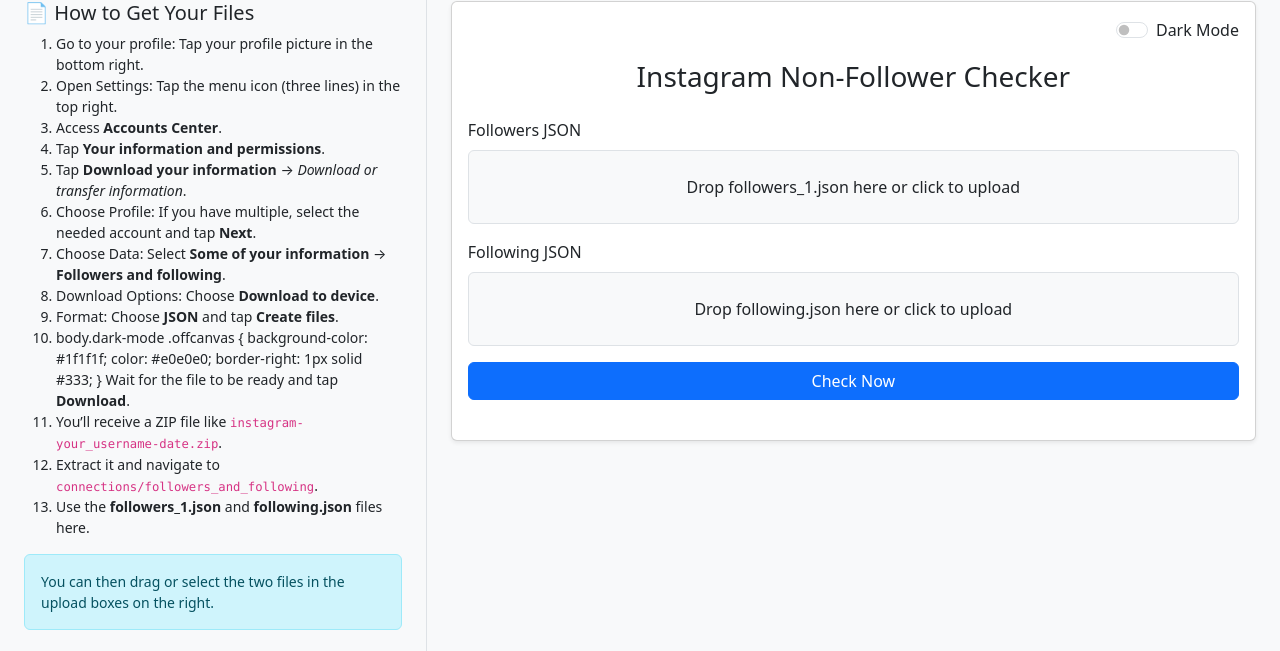
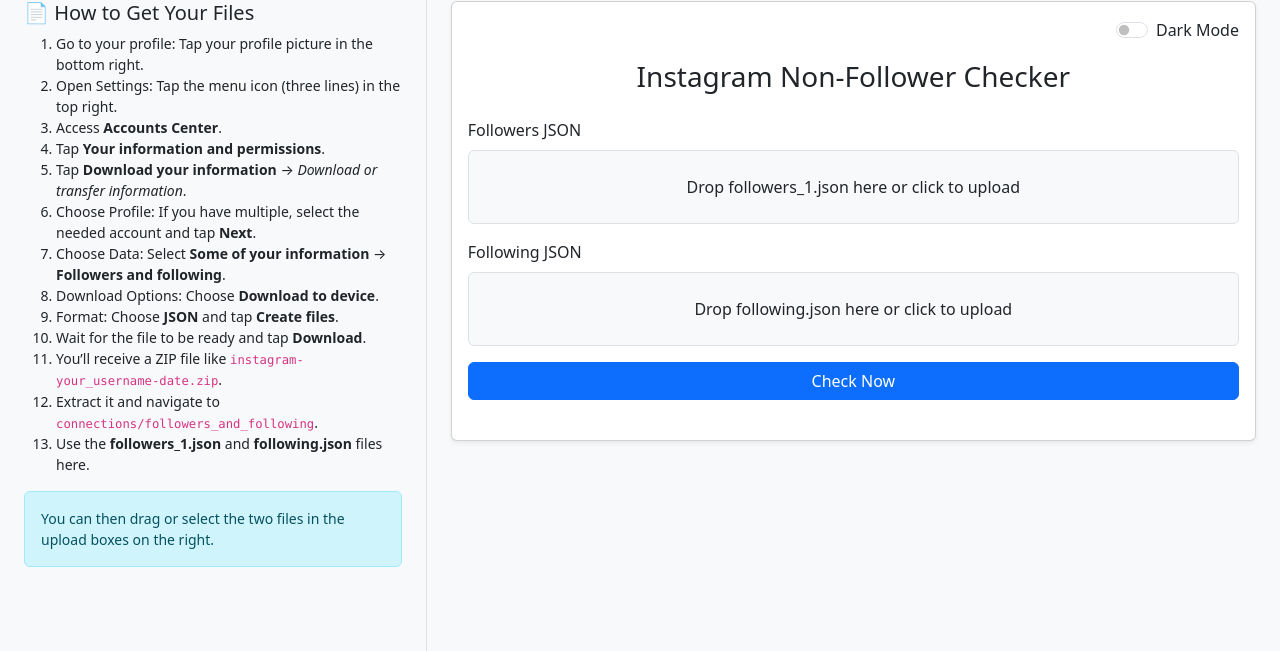
Before and after one commit to LionelMv/IG-unfollowers, a Django app: template frontend/templates/frontend/index.html in a window 1280 px wide. Shown: the part 23-674 px from the top of the page. Run offline with Django 5.2, Linux system fonts and the light colour scheme; the template is opened without the code that fills it, so the values that code supplies are empty; parts of the project's set-up code (start-up, migrations or seed data) failed here and were passed over.

Commit message:
fix: Remove css code on sidebar information

```diff
--- a/frontend/templates/frontend/sidebar.html
+++ b/frontend/templates/frontend/sidebar.html
@@ -21,8 +21,7 @@
     Format: Choose <strong>JSON</strong> and tap <strong>Create files</strong>.
   </li>
   <li>
-    body.dark-mode .offcanvas { background-color: #1f1f1f; color: #e0e0e0;
-    border-right: 1px solid #333; } Wait for the file to be ready and tap
+    Wait for the file to be ready and tap
     <strong>Download</strong>.
   </li>
   <li>
```
